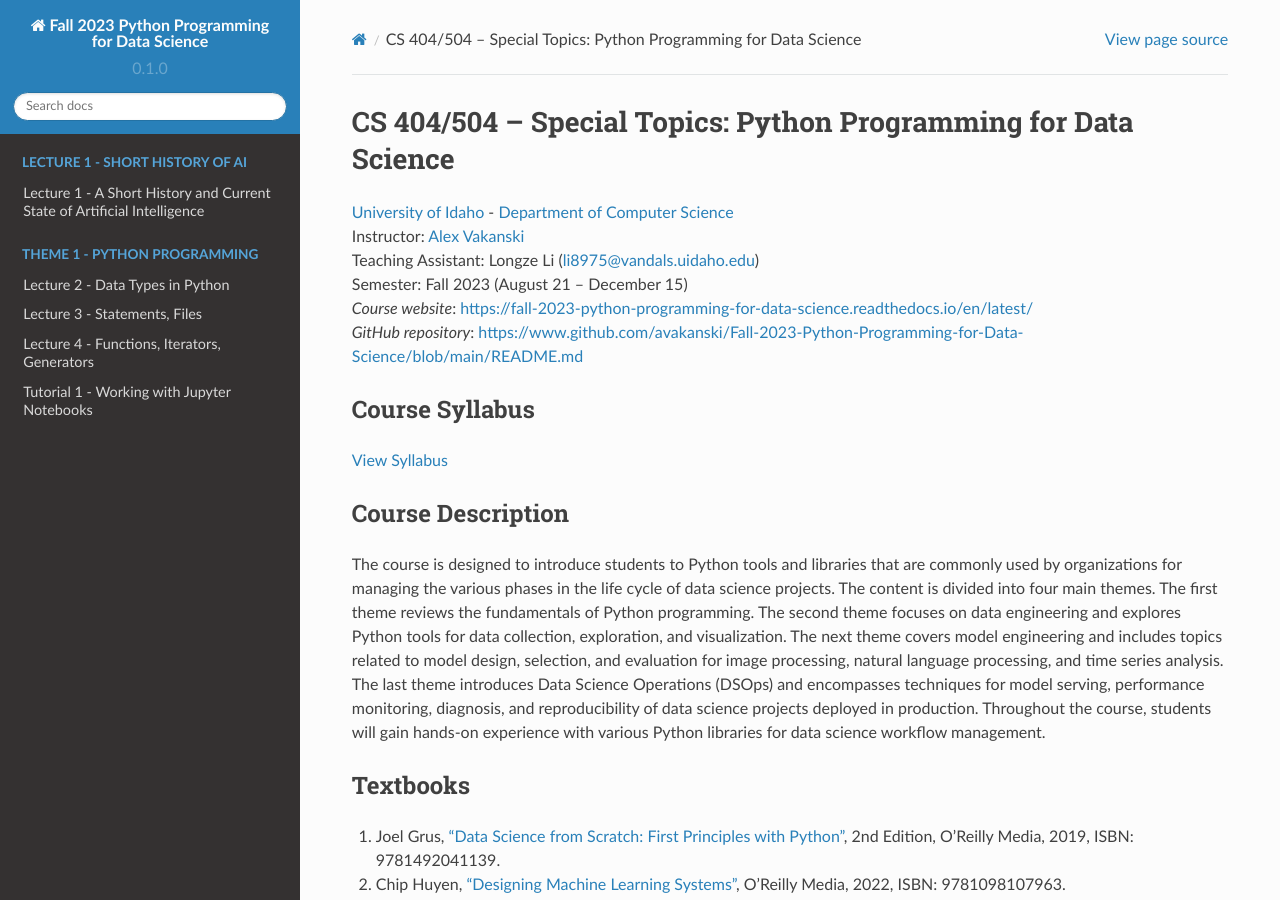
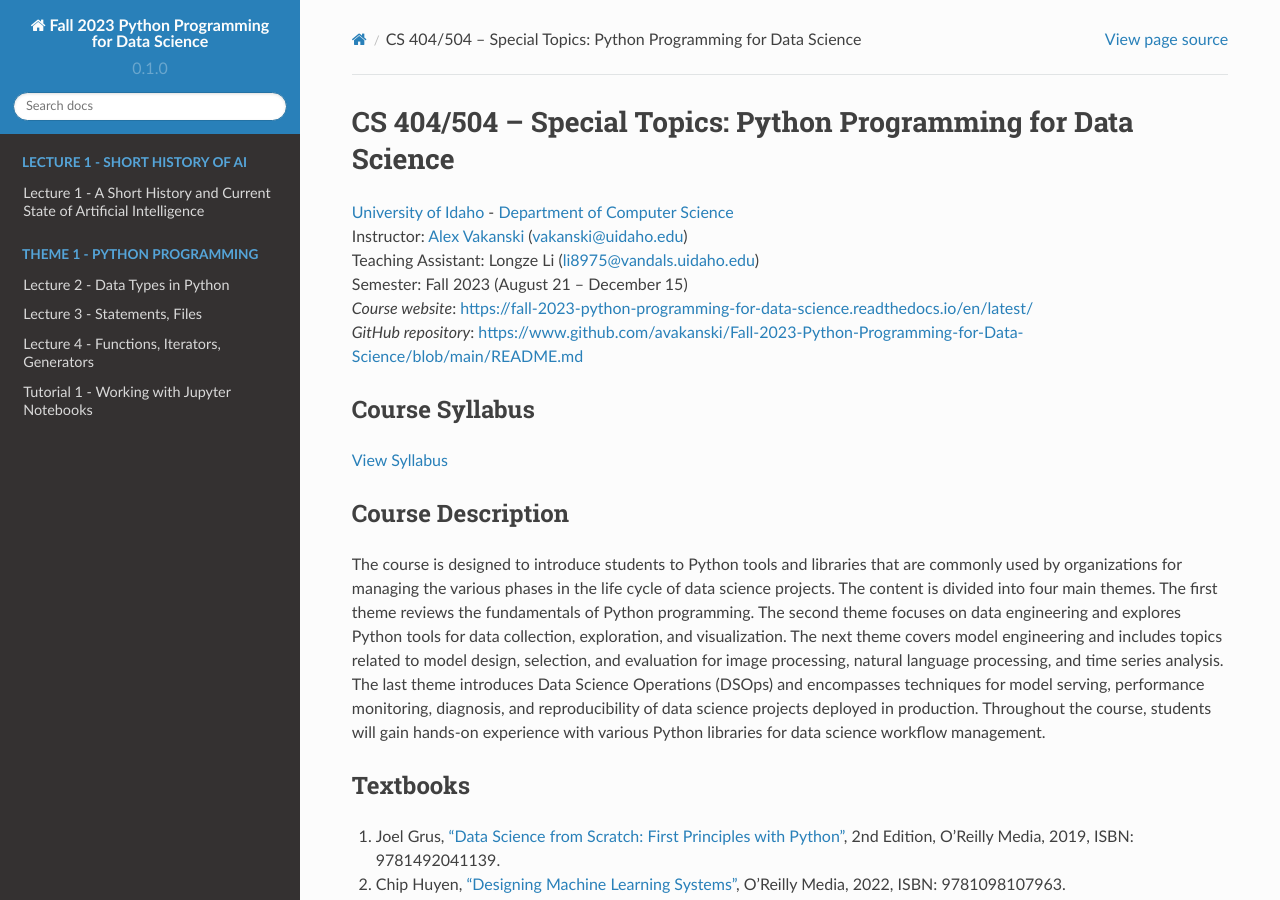
Before and after one commit to avakanski/Fall-2023-Python-Programming-for-Data-Science, a Sphinx documentation site: the page built from docs/index.rst, in a window 1280 px wide and 900 px high. Built offline with Sphinx 7.4.7 and the Read the Docs theme 2.0.0, drawn with Linux system fonts in a browser that asks for light colours.

Commit message:
Update index.rst

```diff
--- a/docs/index.rst
+++ b/docs/index.rst
@@ -2,7 +2,7 @@
 ==================================================================
 
 | `University of Idaho <https://www.uidaho.edu>`_ - `Department of Computer Science <https://www.uidaho.edu/engr/departments/cs>`_
-| Instructor: `Alex Vakanski <https://www.webpages.uidaho.edu/vakanski/index.html>`_
+| Instructor: `Alex Vakanski <https://www.webpages.uidaho.edu/vakanski/index.html>`_ (vakanski@uidaho.edu)
 | Teaching Assistant: Longze Li (li8975@vandals.uidaho.edu)
 | Semester: Fall 2023 (August 21 – December 15)
 | *Course website*: https://fall-2023-python-programming-for-data-science.readthedocs.io/en/latest/
```
